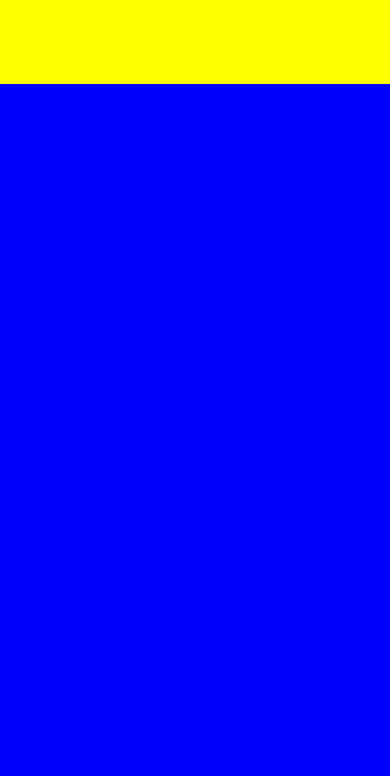
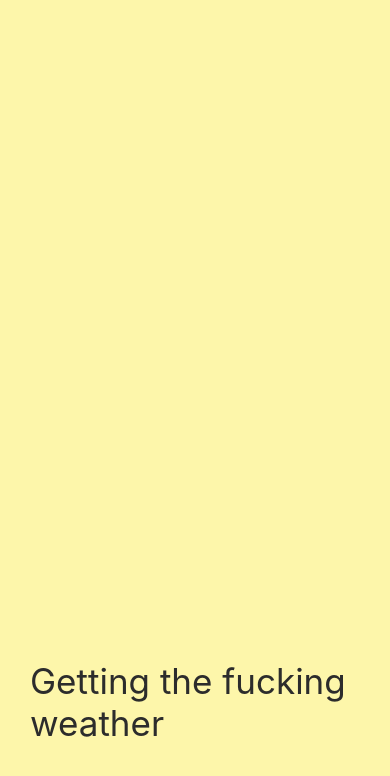
Before and after one commit to rooopy96/fokin-weather, a React Native app: screen / in a window 390 px wide. Shown: the top 776 px of the page. Built offline with nearby package versions, Linux system fonts and the light colour scheme.

Commit message:
Loading Screen

```diff
--- a/App.js
+++ b/App.js
@@ -1,27 +1,8 @@
-import { StatusBar } from 'expo-status-bar';
 import React from 'react';
-import { StyleSheet, Text, View } from 'react-native';
+import Loading from "./Loading"
 
 export default function App() {
   return (
-    <View style={styles.container}>
-      <View style={styles.yellowView}></View>
-      <View style={styles.blueView}></View>
-      <StatusBar style="auto" />
-    </View>
+    <Loading />
   );
 }
-
-const styles = StyleSheet.create({
-  container: {
-    flex: 1
-  },
-  yellowView: {
-    flex: 1,
-    backgroundColor: "yellow"
-  },
-  blueView: {
-    flex: 9,
-    backgroundColor: "blue"
-  }
-});
--- /dev/null
+++ b/Loading.js
@@ -0,0 +1,24 @@
+import React from "react";
+import { StyleSheet, Text, View } from 'react-native';
+
+export default function Loading() {
+	return (
+		<View style={styles.container}>
+			<Text style={styles.text}>Getting the fucking weather</Text>
+		</View>
+	)
+}
+
+const styles = StyleSheet.create({
+	container: {
+		flex: 1,
+		justifyContent: "flex-end",
+		paddingHorizontal: 30,
+		paddingVertical: 100,
+		backgroundColor: "#FDF6AA"
+	},
+	text: {
+		color: "#2c2c2c",
+		fontSize: 35
+	}
+})
```
